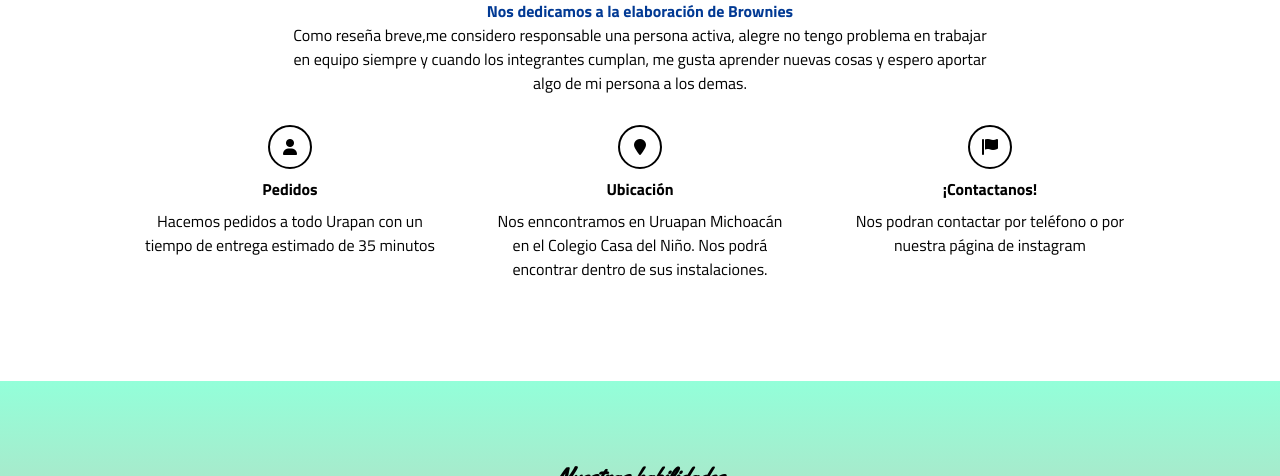
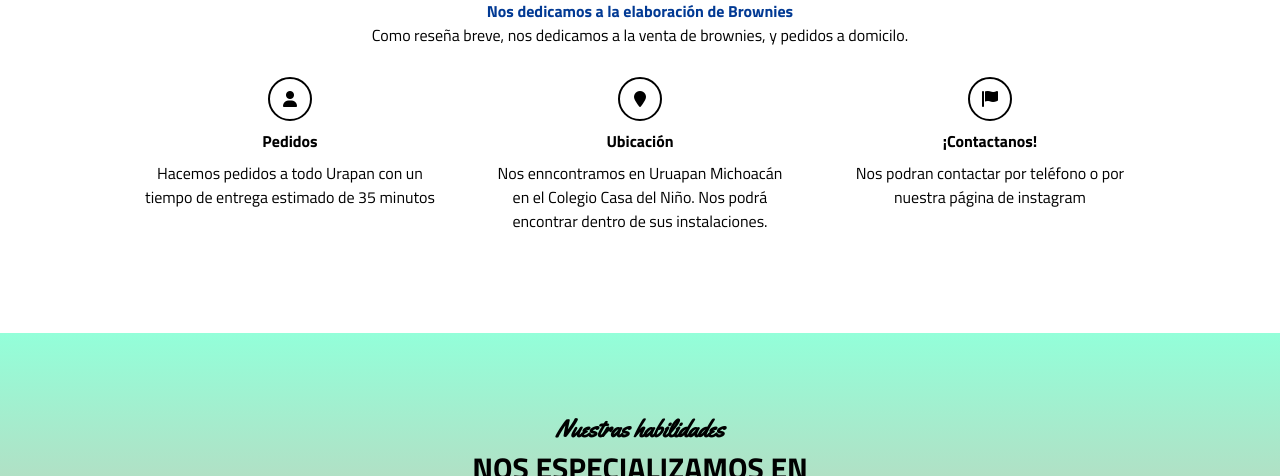
Before and after one commit to KIMGz/KIMGz.github.io, a plain HTML site: page index.html in a window 1280 px wide. Shown: the part 624-1100 px from the top of the page. Drawn offline with Linux system fonts and the light colour scheme.

Commit message:
Reseña
errror

```diff
--- a/index.html
+++ b/index.html
@@ -48,9 +48,7 @@
             <h3>Detalles</h3>
 
             <p class="especial">Nos dedicamos a la elaboración de Brownies </p>
-            <p>Como reseña breve,me considero responsable una persona activa, alegre no tengo problema en trabajar en equipo
-                siempre y cuando los integrantes cumplan, me gusta aprender nuevas cosas y espero aportar algo de mi persona
-                a los demas.</p>
+            <p>Como reseña breve, nos dedicamos a la venta de brownies, y pedidos a domicilo.</p>
 
             <div class="fila">
                 <div class="col">
```
